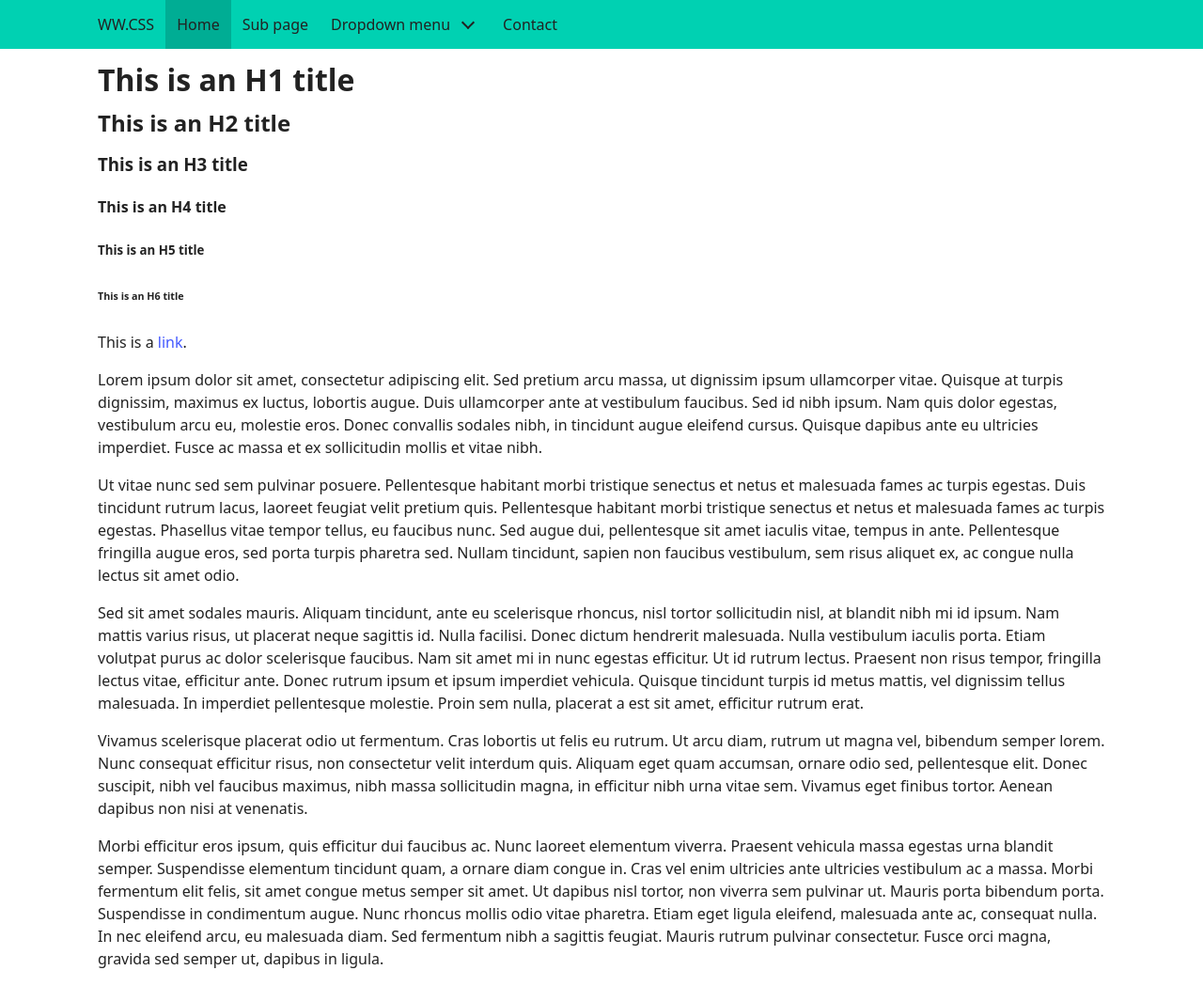
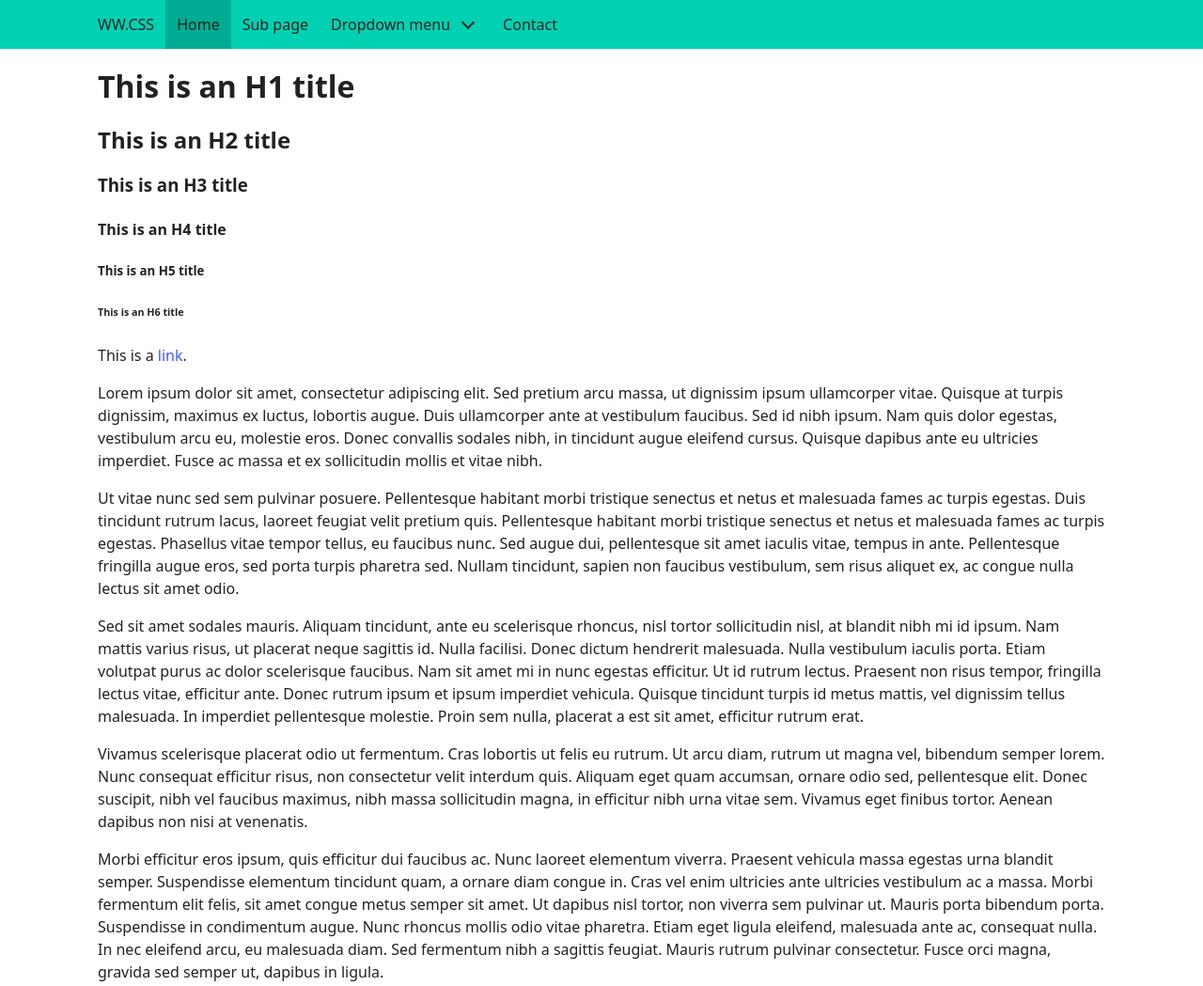
Before and after one commit to dukeofharen/ww-css, a website: page src/index.html in a window 1280 px wide. Shown: the top 1049 px of the page at 94% size. Drawn offline with Linux system fonts and the light colour scheme.

Commit message:
Header fixes

```diff
--- a/src/sass/general.scss
+++ b/src/sass/general.scss
@@ -16,3 +16,33 @@ a {
     text-decoration: underline;
   }
 }
+
+h1 {
+  font-size: 2em;
+  line-height: 1.2;
+}
+
+h2 {
+  font-size: 1.5em;
+  line-height: 1.3;
+}
+
+h3 {
+  font-size: 1.17em;
+  line-height: 1.4;
+}
+
+h4 {
+  font-size: 1em;
+  line-height: 1.5;
+}
+
+h5 {
+  font-size: 0.83em;
+  line-height: 1.6;
+}
+
+h6 {
+  font-size: 0.67em;
+  line-height: 1.6;
+}
```
Also changed, not shown: src/dist/ww.css, 1 other file.
